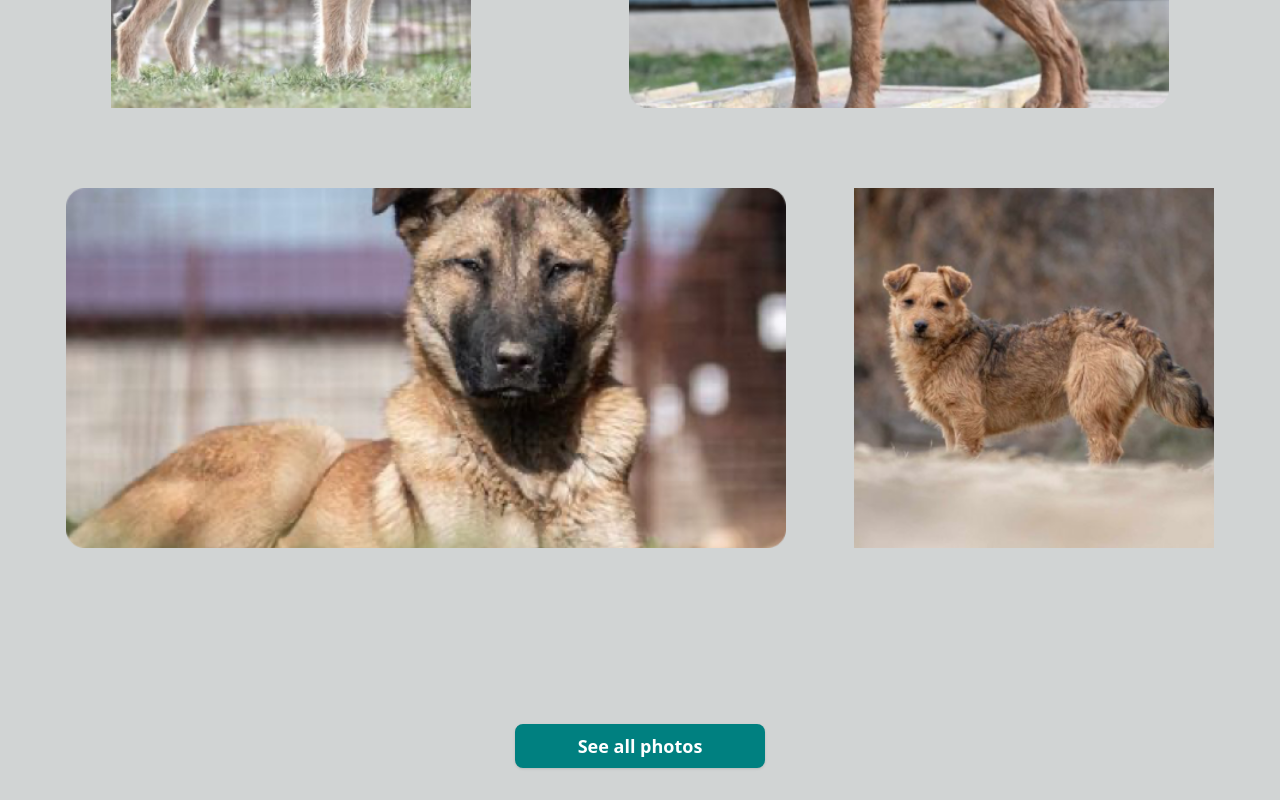
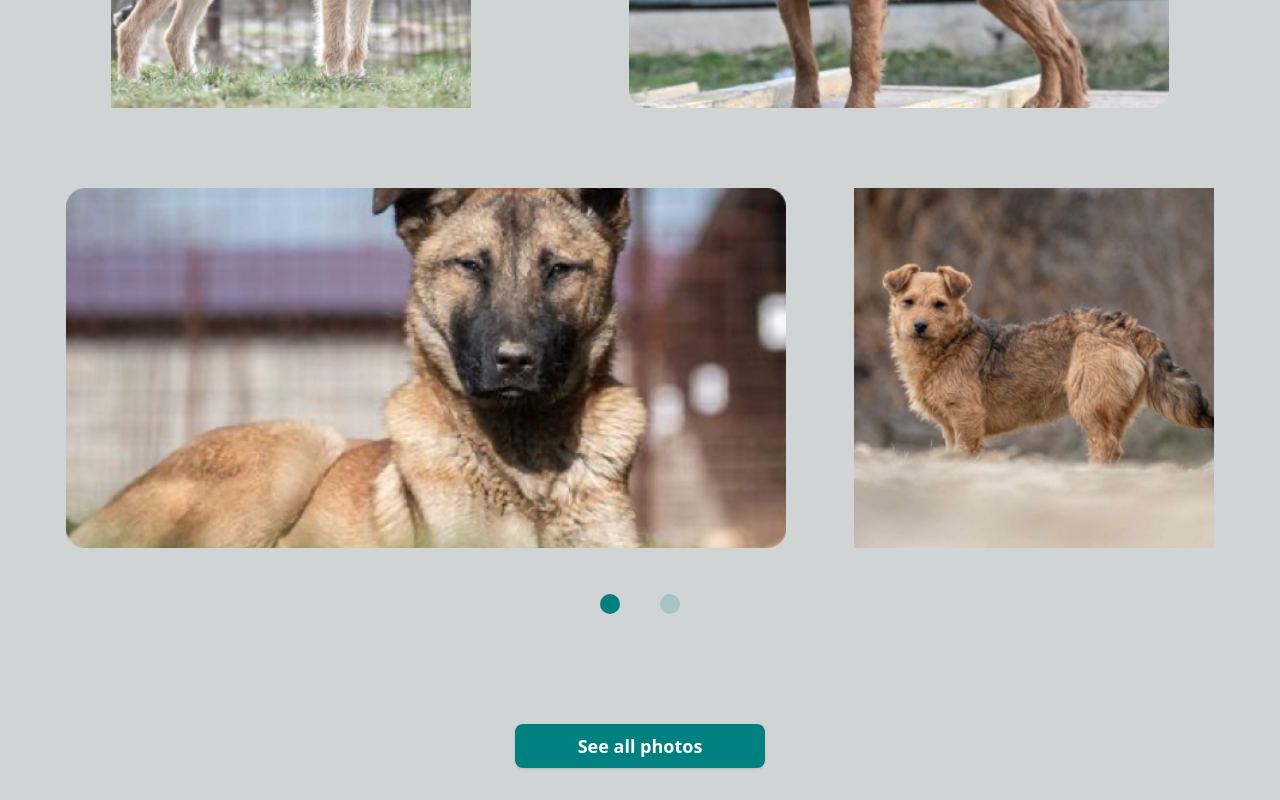
Before and after one commit to Bego96/Nirina-Dogshelter-Nextjs, a Next.js app: page / in a window 1280 px wide. Shown: the part 5800-6600 px from the top of the page. Built offline with nearby package versions, Linux system fonts and the light colour scheme.

Commit message:
Fixed bullshit

```diff
--- a/src/components/dogPhotos.js
+++ b/src/components/dogPhotos.js
@@ -53,7 +53,7 @@ export default function DogPhotos({imgGalleryNew}) {
     <div className='px-4 py-12'>
 
         <Swiper
-          modules={[winWidth > 1023 ? Pagination : Navigation]}
+          modules={[Pagination, Navigation]}
           spaceBetween={10}
           slidesPerView={1}
           navigation
```
